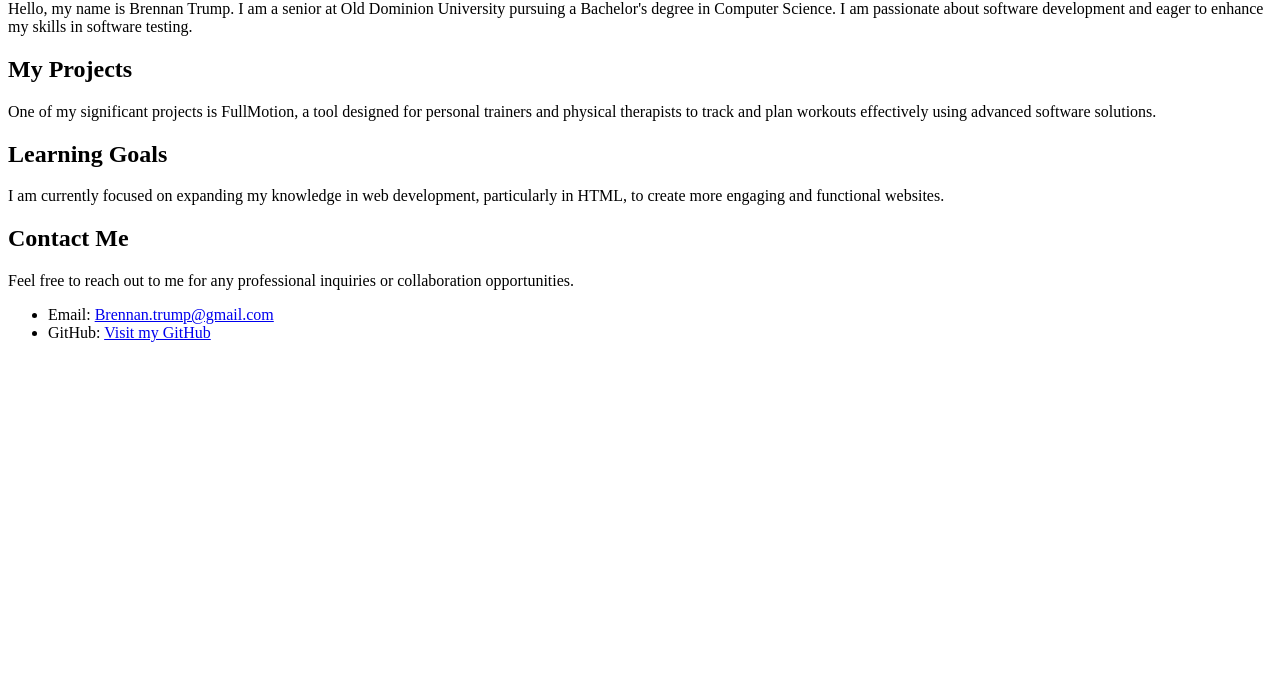
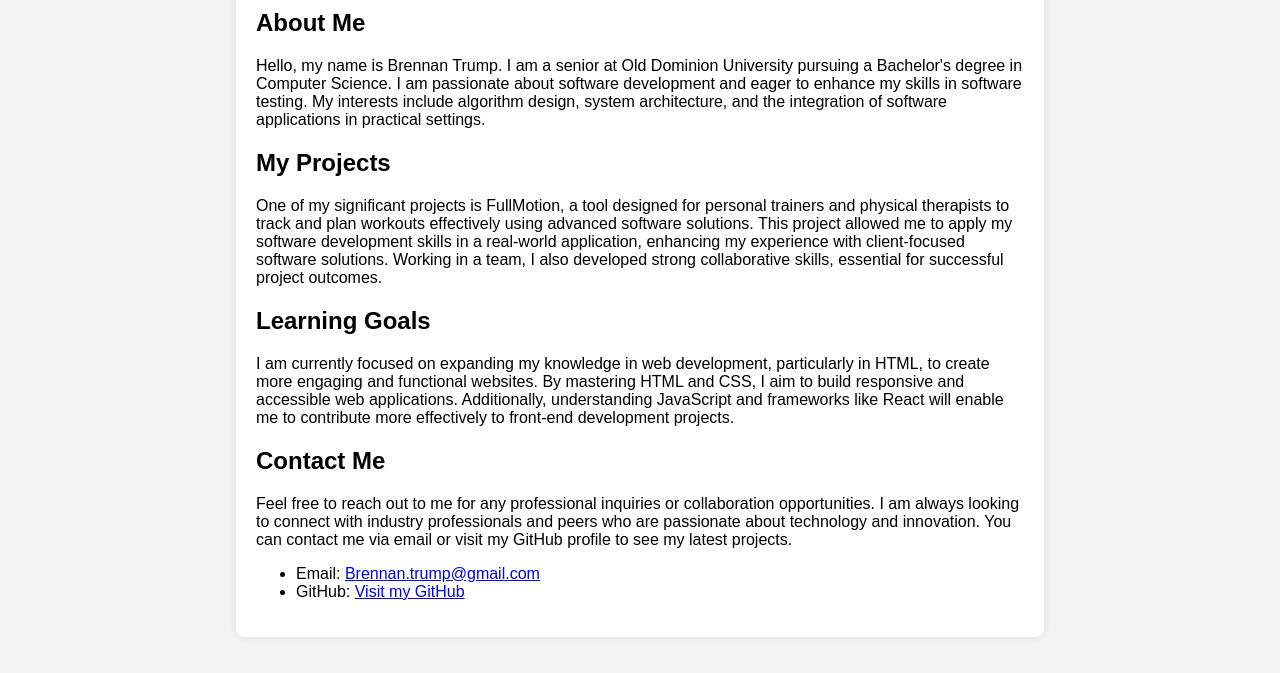
Before and after one commit to brennantrump/html-assignment, a plain HTML site: page index.html in a window 1280 px wide. Shown: the part 127-800 px from the top of the page. Drawn offline with Linux system fonts and the light colour scheme.

Commit message:
changes to paragraphs and to layout

```diff
--- a/index.html
+++ b/index.html
@@ -4,23 +4,46 @@
     <meta charset="UTF-8">
     <meta name="viewport" content="width=device-width, initial-scale=1.0">
     <title>Brennan's Portfolio</title>
+    <style>
+        body {
+            font-family: Arial, sans-serif; /* Sets a readable font */
+            margin: 0;
+            padding: 0;
+            display: flex;
+            justify-content: center; /* Centers the content wrapper horizontally */
+            align-items: center; /* Centers the content wrapper vertically */
+            height: 100vh; /* Uses full view height */
+            background: #f4f4f4; /* A light grey background */
+        }
+        .content {
+            width: 60%; /* Limits the content width to 60% of the view width */
+            max-width: 800px; /* Ensures content width does not exceed 800px */
+            padding: 20px;
+            background: white; /* Sets a white background for the content area */
+            box-shadow: 0 0 10px rgba(0,0,0,0.1); /* Adds subtle shadow around the content box */
+            margin: 20px; /* Adds margin around the content box */
+            border-radius: 8px; /* Rounds the corners of the content box */
+        }
+    </style>
 </head>
 <body>
+    <div class="content">
         <h1>Welcome to My Portfolio</h1>
         <h2>About Me</h2>
-    <p>Hello, my name is Brennan Trump. I am a senior at Old Dominion University pursuing a Bachelor's degree in Computer Science. I am passionate about software development and eager to enhance my skills in software testing.</p>
+        <p>Hello, my name is Brennan Trump. I am a senior at Old Dominion University pursuing a Bachelor's degree in Computer Science. I am passionate about software development and eager to enhance my skills in software testing. My interests include algorithm design, system architecture, and the integration of software applications in practical settings.</p>
 
         <h2>My Projects</h2>
-    <p>One of my significant projects is FullMotion, a tool designed for personal trainers and physical therapists to track and plan workouts effectively using advanced software solutions.</p>
+        <p>One of my significant projects is FullMotion, a tool designed for personal trainers and physical therapists to track and plan workouts effectively using advanced software solutions. This project allowed me to apply my software development skills in a real-world application, enhancing my experience with client-focused software solutions. Working in a team, I also developed strong collaborative skills, essential for successful project outcomes.</p>
 
         <h2>Learning Goals</h2>
-    <p>I am currently focused on expanding my knowledge in web development, particularly in HTML, to create more engaging and functional websites.</p>
+        <p>I am currently focused on expanding my knowledge in web development, particularly in HTML, to create more engaging and functional websites. By mastering HTML and CSS, I aim to build responsive and accessible web applications. Additionally, understanding JavaScript and frameworks like React will enable me to contribute more effectively to front-end development projects.</p>
 
         <h2>Contact Me</h2>
-    <p>Feel free to reach out to me for any professional inquiries or collaboration opportunities.</p>
+        <p>Feel free to reach out to me for any professional inquiries or collaboration opportunities. I am always looking to connect with industry professionals and peers who are passionate about technology and innovation. You can contact me via email or visit my GitHub profile to see my latest projects.</p>
         <ul>
             <li>Email: <a href="mailto:Brennan.trump@gmail.com">Brennan.trump@gmail.com</a></li>
             <li>GitHub: <a href="https://github.com/brennantrump">Visit my GitHub</a></li>
         </ul>
+    </div>
 </body>
 </html>
```
Lines whose indentation alone changed are shown as unchanged.
